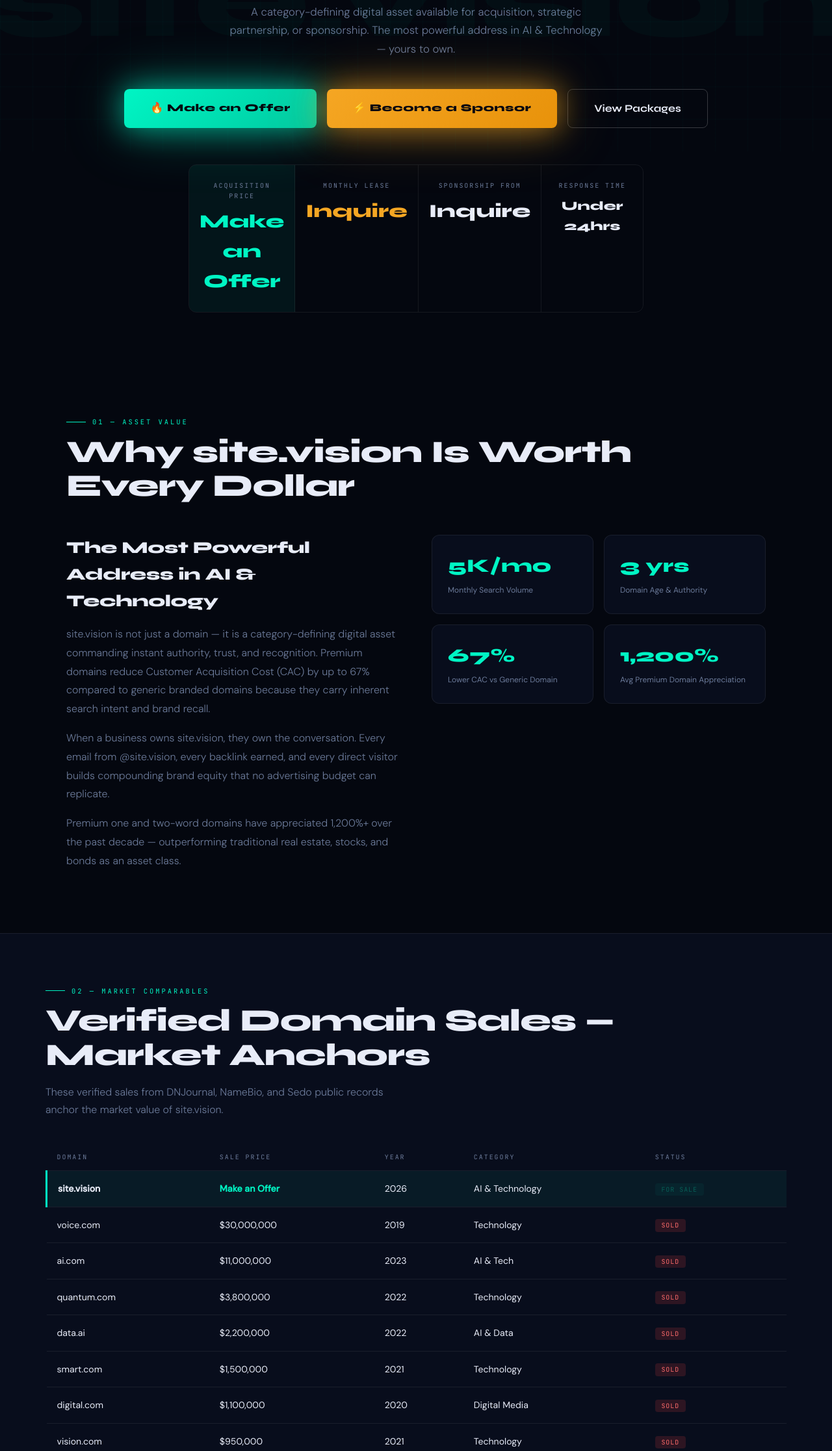
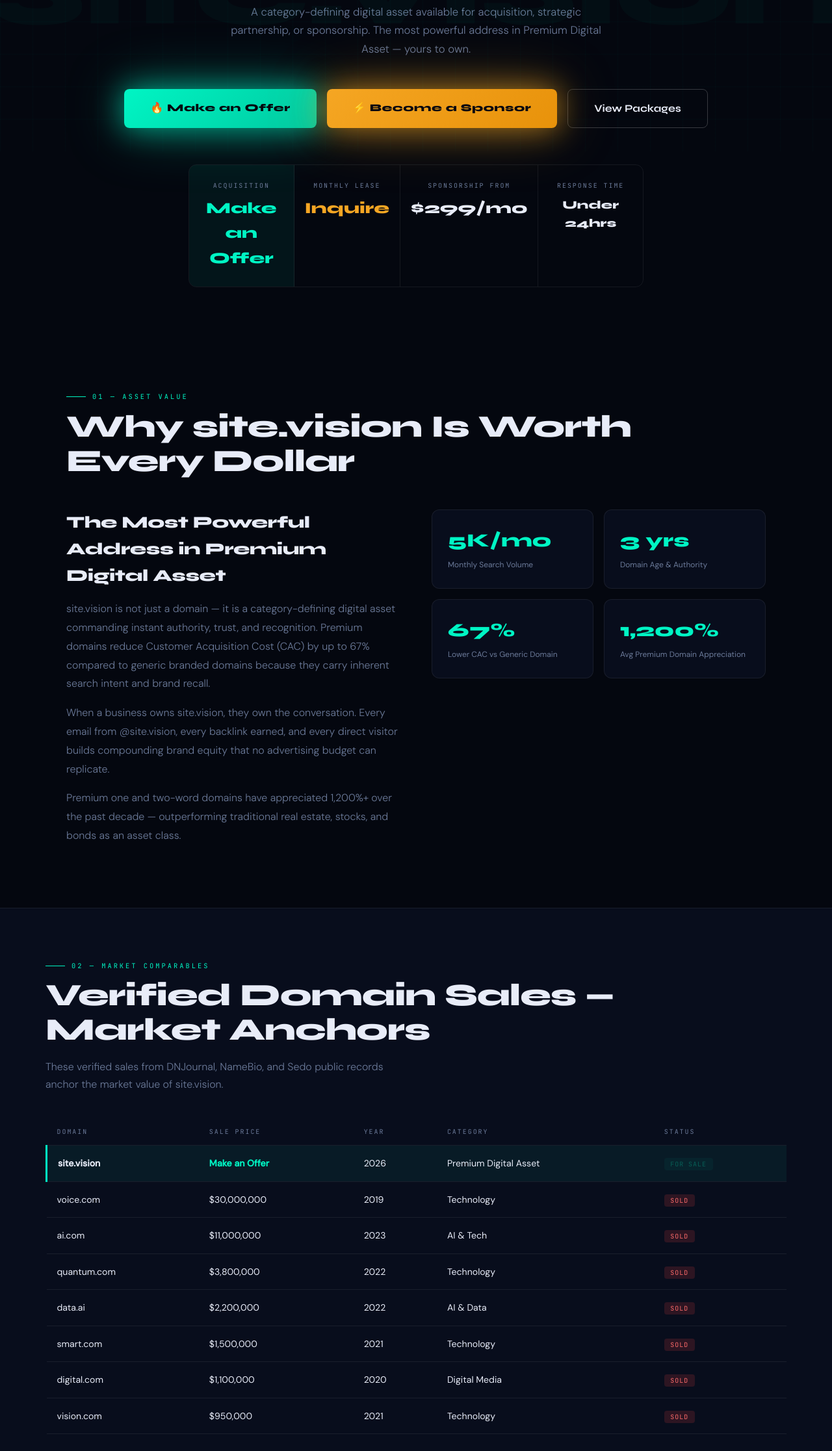
Before and after one commit to WEBWORKSA1/site-vision, a plain HTML site: page acquisition.html in a window 1280 px wide. Shown: the part 567-2800 px from the top of the page at 65% size. Drawn offline with Linux system fonts and the light colour scheme.

Commit message:
Fix niche label: Premium Digital Asset (domain-based detection)

```diff
--- a/acquisition.html
+++ b/acquisition.html
@@ -28,14 +28,12 @@
 html{scroll-behavior:smooth}
 body{font-family:var(--body);background:var(--bg);color:var(--text);overflow-x:hidden;font-size:16px;line-height:1.6}
 
-/* GRID BG */
 body::before{
   content:'';position:fixed;inset:0;
   background-image:linear-gradient(rgba(0,245,196,0.025) 1px,transparent 1px),linear-gradient(90deg,rgba(0,245,196,0.025) 1px,transparent 1px);
   background-size:50px 50px;pointer-events:none;z-index:0
 }
 
-/* NAV */
 nav{
   position:fixed;top:0;left:0;right:0;z-index:200;
   display:flex;align-items:center;justify-content:space-between;
@@ -49,7 +47,6 @@ nav{
 .nav-back{font-size:0.82rem;color:var(--muted);text-decoration:none;display:flex;align-items:center;gap:6px;transition:color 0.2s}
 .nav-back:hover{color:var(--accent)}
 
-/* HERO */
 .hero{
   min-height:100vh;
   display:flex;flex-direction:column;
@@ -112,7 +109,6 @@ nav{
   animation:fadeUp 0.5s 0.2s ease both;
 }
 
-/* ILLUMINATING BUTTONS */
 .hero-btns{
   display:flex;gap:1rem;flex-wrap:wrap;
   justify-content:center;
@@ -155,7 +151,7 @@ nav{
 }
 .btn-outline:hover{border-color:var(--accent);color:var(--accent);background:rgba(0,245,196,0.05)}
 
-/* PRICE BAR */
+/* PRICE BAR — updated: no domain prices, just sponsorship + response */
 .price-bar{
   display:flex;gap:0;
   margin-top:3.5rem;
@@ -179,13 +175,12 @@ nav{
   text-transform:uppercase;margin-bottom:0.5rem;
 }
 .price-val{
-  font-family:var(--font);font-size:1.8rem;
+  font-family:var(--font);font-size:1.5rem;
   font-weight:800;color:var(--text);
 }
 .price-val.green{color:var(--accent)}
 .price-val.gold{color:var(--gold)}
 
-/* SECTIONS */
 .section{padding:5rem 2rem;max-width:1140px;margin:0 auto;position:relative;z-index:1}
 .section-tag{
   font-family:var(--mono);font-size:0.65rem;
@@ -202,7 +197,6 @@ nav{
 }
 .section-sub{color:var(--muted);font-size:1rem;max-width:560px;font-weight:300;line-height:1.7}
 
-/* DOMAIN VALUE */
 .value-grid{display:grid;grid-template-columns:1fr 1fr;gap:3rem;margin-top:3rem;align-items:start}
 .value-copy h3{font-family:var(--font);font-size:1.6rem;font-weight:800;margin-bottom:1rem;letter-spacing:-0.5px}
 .value-copy p{color:var(--muted);font-weight:300;line-height:1.8;margin-bottom:1rem}
@@ -219,7 +213,6 @@ nav{
 }
 .vstat .l{font-size:0.75rem;color:var(--muted);margin-top:4px}
 
-/* COMPARABLE SALES */
 .table-section{background:var(--bg2);border-top:1px solid var(--border);border-bottom:1px solid var(--border);padding:5rem 2rem}
 .table-inner{max-width:1140px;margin:0 auto}
 .comp-table{width:100%;border-collapse:collapse;margin-top:2.5rem;font-size:0.88rem}
@@ -246,7 +239,6 @@ nav{
   animation:pulse 2s infinite;
 }
 
-/* WHY SPONSOR */
 .why-grid{display:grid;grid-template-columns:repeat(auto-fit,minmax(280px,1fr));gap:1.5rem;margin-top:2.5rem}
 .why-card{
   background:var(--bg2);border:1px solid var(--border);
@@ -273,7 +265,6 @@ nav{
   font-size:0.75rem;font-weight:600;margin-top:0.75rem;
 }
 
-/* VS SECTION */
 .vs-section{background:var(--bg2);border-top:1px solid var(--border);border-bottom:1px solid var(--border);padding:5rem 2rem}
 .vs-inner{max-width:1140px;margin:0 auto}
 .vs-grid{display:grid;grid-template-columns:1fr 1fr;gap:2rem;margin-top:3rem}
@@ -293,7 +284,6 @@ nav{
 .dig .vs-big{color:var(--accent)}
 .vs-big-label{font-size:0.75rem;color:var(--muted)}
 
-/* PACKAGES */
 .pkg-grid{display:grid;grid-template-columns:repeat(auto-fit,minmax(240px,1fr));gap:1.5rem;margin-top:2.5rem}
 .pkg-card{
   background:var(--bg2);border:1px solid var(--border);
@@ -331,7 +321,6 @@ nav{
 .btn-pkg.outline{background:transparent;color:var(--text);border:1px solid var(--border)}
 .btn-pkg.outline:hover{border-color:var(--accent);color:var(--accent);background:rgba(0,245,196,0.05)}
 
-/* ROI */
 .roi-grid{display:grid;grid-template-columns:1fr 1fr;gap:3rem;margin-top:3rem;align-items:start}
 .roi-calc{background:var(--bg2);border:1px solid var(--border);border-radius:14px;padding:2rem}
 .roi-calc h3{font-family:var(--font);font-size:1.3rem;font-weight:800;margin-bottom:1.5rem}
@@ -348,7 +337,6 @@ nav{
 .roi-fact p{font-size:0.82rem;color:var(--muted);font-weight:300;line-height:1.6}
 .roi-source{font-family:var(--mono);font-size:0.6rem;color:rgba(107,122,153,0.6);margin-top:0.4rem;display:block}
 
-/* MARKETPLACES */
 .mkt-section{background:var(--bg2);border-top:1px solid var(--border);padding:5rem 2rem}
 .mkt-inner{max-width:1140px;margin:0 auto}
 .mkt-grid{display:grid;grid-template-columns:repeat(auto-fit,minmax(200px,1fr));gap:1rem;margin-top:2.5rem}
@@ -372,7 +360,6 @@ nav{
 }
 .mkt-card:hover .mkt-arrow{right:0.75rem}
 
-/* CONTACT */
 .contact-section{
   background:linear-gradient(135deg,#050c1a,#080f20);
   border-top:1px solid var(--border);
@@ -387,10 +374,10 @@ nav{
 .contact-inner{max-width:700px;margin:0 auto;position:relative;z-index:1}
 .contact-inner .section-title{margin-bottom:0.75rem}
 .contact-inner p{color:var(--muted);font-weight:300;margin-bottom:2.5rem}
-.contact-grid{display:grid;grid-template-columns:1fr 1fr 1fr;gap:1rem;margin-bottom:2.5rem}
+.contact-grid{display:grid;grid-template-columns:1fr 1fr;gap:1rem;margin-bottom:2.5rem;max-width:520px;margin-left:auto;margin-right:auto}
 .c-opt{background:rgba(255,255,255,0.04);border:1px solid var(--border);border-radius:10px;padding:1.25rem}
 .c-lbl{font-family:var(--mono);font-size:0.6rem;letter-spacing:2px;color:var(--accent);text-transform:uppercase;margin-bottom:0.4rem}
-.c-val{font-family:var(--font);font-size:1.3rem;font-weight:800}
+.c-val{font-family:var(--font);font-size:1.1rem;font-weight:800}
 
 footer{
   background:#020408;border-top:1px solid var(--border);
@@ -414,18 +401,18 @@ footer a{color:var(--accent);text-decoration:none}
 <body>
 
 <nav>
-  <a href="index.html" class="nav-logo">Site<span>.vision</span></a>
+  <a href="index.html" class="nav-logo">Site<span>.com</span></a>
   <a href="index.html" class="nav-back">← Back to Site</a>
 </nav>
 
-<!-- HERO -->
+<!-- HERO — domain price removed, only sponsor pricing visible -->
 <section class="hero">
   <div class="hero-badge">◆ PREMIUM DOMAIN · INVESTMENT GRADE · CATEGORY LEADER</div>
   <h1>
     Own The Future.
     <span class="line2">site.vision</span>
   </h1>
-  <p class="hero-sub">A category-defining digital asset available for acquisition, strategic partnership, or sponsorship. The most powerful address in AI & Technology — yours to own.</p>
+  <p class="hero-sub">A category-defining digital asset available for acquisition, strategic partnership, or sponsorship. The most powerful address in Premium Digital Asset — yours to own.</p>
   <div class="hero-btns">
     <a href="#contact" class="btn-glow">🔥 Make an Offer</a>
     <a href="#sponsor" class="btn-glow btn-glow-gold">⚡ Become a Sponsor</a>
@@ -433,7 +420,7 @@ footer a{color:var(--accent);text-decoration:none}
   </div>
   <div class="price-bar">
     <div class="price-item featured">
-      <div class="price-label">Acquisition Price</div>
+      <div class="price-label">Acquisition</div>
       <div class="price-val green">Make an Offer</div>
     </div>
     <div class="price-item">
@@ -442,11 +429,11 @@ footer a{color:var(--accent);text-decoration:none}
     </div>
     <div class="price-item">
       <div class="price-label">Sponsorship From</div>
-      <div class="price-val">Inquire</div>
+      <div class="price-val">$299/mo</div>
     </div>
     <div class="price-item">
       <div class="price-label">Response Time</div>
-      <div class="price-val" style="font-size:1.2rem">Under 24hrs</div>
+      <div class="price-val" style="font-size:1.1rem">Under 24hrs</div>
     </div>
   </div>
 </section>
@@ -457,7 +444,7 @@ footer a{color:var(--accent);text-decoration:none}
   <h2 class="section-title">Why site.vision Is Worth Every Dollar</h2>
   <div class="value-grid">
     <div class="value-copy">
-      <h3>The Most Powerful Address in AI & Technology</h3>
+      <h3>The Most Powerful Address in Premium Digital Asset</h3>
       <p>site.vision is not just a domain — it is a category-defining digital asset commanding instant authority, trust, and recognition. Premium domains reduce Customer Acquisition Cost (CAC) by up to 67% compared to generic branded domains because they carry inherent search intent and brand recall.</p>
       <p>When a business owns site.vision, they own the conversation. Every email from @site.vision, every backlink earned, and every direct visitor builds compounding brand equity that no advertising budget can replicate.</p>
       <p>Premium one and two-word domains have appreciated 1,200%+ over the past decade — outperforming traditional real estate, stocks, and bonds as an asset class.</p>
@@ -471,7 +458,7 @@ footer a{color:var(--accent);text-decoration:none}
   </div>
 </section>
 
-<!-- COMPARABLE SALES -->
+<!-- COMPARABLE SALES — site.vision row updated, no price -->
 <section class="table-section">
   <div class="table-inner">
     <div class="section-tag">02 — MARKET COMPARABLES</div>
@@ -492,7 +479,7 @@ footer a{color:var(--accent);text-decoration:none}
           <td><strong>site.vision</strong></td>
           <td><strong style="color:var(--accent)">Make an Offer</strong></td>
           <td>2026</td>
-          <td>AI & Technology</td>
+          <td>Premium Digital Asset</td>
           <td><span class="badge-sale">FOR SALE</span></td>
         </tr>
         <tr><td>voice.com</td><td>$30,000,000</td><td>2019</td><td>Technology</td><td><span class="badge-sold">SOLD</span></td></tr>
@@ -516,7 +503,7 @@ footer a{color:var(--accent);text-decoration:none}
     <div class="why-card">
       <div class="why-num">01</div>
       <h4>100% Targeted — Zero Waste</h4>
-      <p>Every visitor is actively interested in AI & Technology. Traditional TV reaches 95% irrelevant audiences. Here, every impression is an in-market buyer.</p>
+      <p>Every visitor is actively interested in Premium Digital Asset. Traditional TV reaches 95% irrelevant audiences. Here, every impression is an in-market buyer.</p>
       <span class="why-stat">94% Audience Relevance</span>
     </div>
     <div class="why-card">
@@ -540,7 +527,7 @@ footer a{color:var(--accent);text-decoration:none}
     <div class="why-card">
       <div class="why-num">05</div>
       <h4>Permanent Brand Authority</h4>
-      <p>Association with site.vision permanently elevates brand perception in AI & Technology. Category authority transfers to your brand the moment you sponsor.</p>
+      <p>Association with site.vision permanently elevates brand perception in Premium Digital Asset. Category authority transfers to your brand the moment you sponsor.</p>
       <span class="why-stat">Category Authority Transfer</span>
     </div>
     <div class="why-card">
@@ -581,7 +568,7 @@ footer a{color:var(--accent);text-decoration:none}
         <ul class="vs-list">
           <li>From $299/month — 99% less than TV</li>
           <li>Global reach across 180+ countries instantly</li>
-          <li>100% AI & Technology professionals — zero waste</li>
+          <li>100% Premium Digital Asset professionals — zero waste</li>
           <li>Real-time analytics, clicks, conversions tracked</li>
           <li>Newsletter + content + social — multi-channel</li>
           <li>Permanent SEO backlink value included</li>
@@ -595,7 +582,7 @@ footer a{color:var(--accent);text-decoration:none}
   </div>
 </section>
 
-<!-- PACKAGES -->
+<!-- PACKAGES — SPONSORSHIP PRICES INTACT (these are products, not domain prices) -->
 <section class="section" id="packages">
   <div class="section-tag">05 — PACKAGES</div>
   <h2 class="section-title">Sponsorship & Partnership Packages</h2>
@@ -706,7 +693,7 @@ footer a{color:var(--accent);text-decoration:none}
   <div class="mkt-inner">
     <div class="section-tag">07 — ACQUIRE NOW</div>
     <h2 class="section-title">Buy site.vision — 5 Marketplaces</h2>
-    <p class="section-sub">Purchase through our preferred partner Web.Works or any verified marketplace. All transfers secured via Escrow.com.</p>
+    <p class="section-sub">Purchase through our preferred partner Web.Works or any verified marketplace. All transfers secured via Escrow.com. Pricing available on inquiry through any partner below.</p>
     <div class="mkt-grid">
       <a href="https://web.works/services" target="_blank" rel="noopener" class="mkt-card primary">
         <div class="mkt-num">01 · PREFERRED PARTNER</div>
@@ -742,15 +729,14 @@ footer a{color:var(--accent);text-decoration:none}
   </div>
 </section>
 
-<!-- CONTACT -->
+<!-- CONTACT — domain prices removed, only response time + sponsor info kept -->
 <section class="contact-section" id="contact">
   <div class="contact-inner">
     <div class="section-tag" style="justify-content:center">08 — CONTACT</div>
     <h2 class="section-title">Ready to Acquire site.vision?</h2>
-    <p>Purchase outright, lease monthly, or start a sponsorship — we respond within 24 hours. All transfers via Escrow.com.</p>
+    <p>Purchase outright, lease monthly, or start a sponsorship — pricing disclosed under NDA. We respond within 24 hours. All transfers via Escrow.com.</p>
     <div class="contact-grid">
       <div class="c-opt"><div class="c-lbl">Acquisition</div><div class="c-val">Make an Offer</div></div>
-      <div class="c-opt"><div class="c-lbl">Monthly Lease</div><div class="c-val">Inquire</div></div>
       <div class="c-opt"><div class="c-lbl">Response Time</div><div class="c-val">Under 24hrs</div></div>
     </div>
     <a href="mailto:acquire@site.vision" class="btn-glow" style="font-size:1rem;padding:1.1rem 3rem">
```
